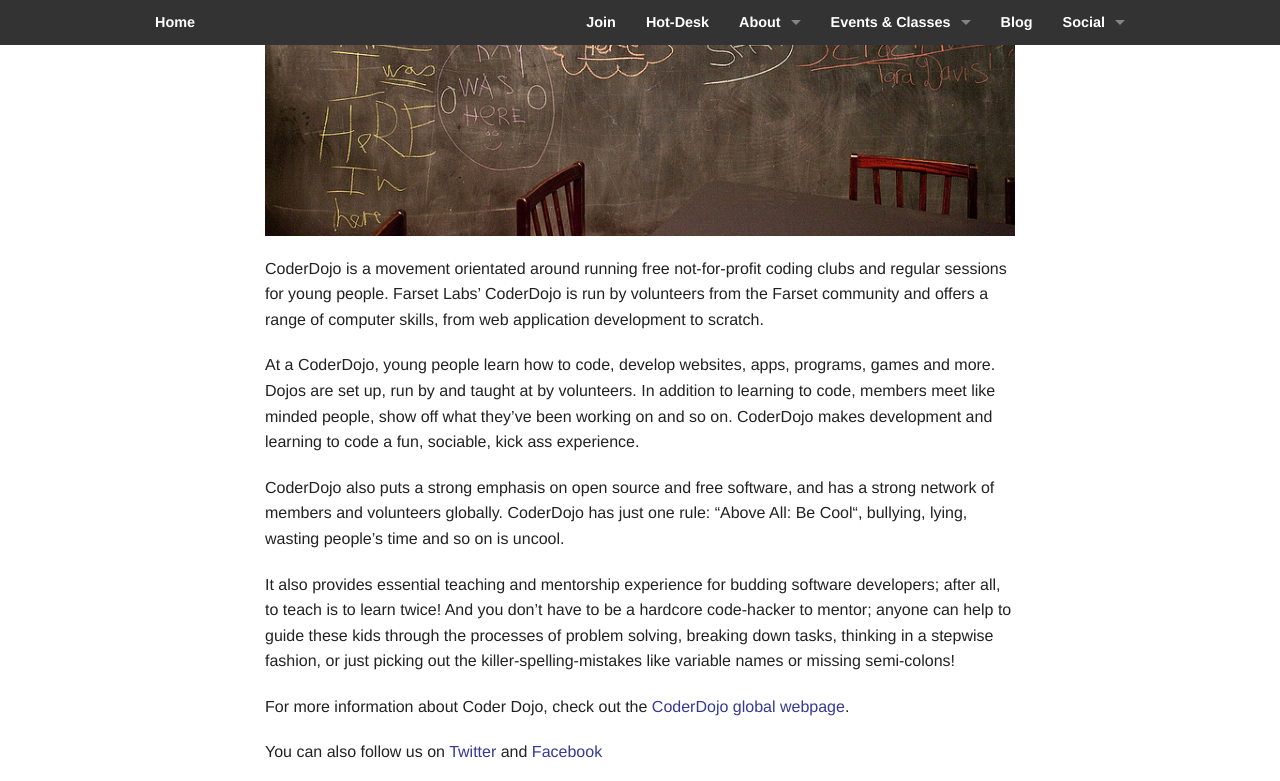
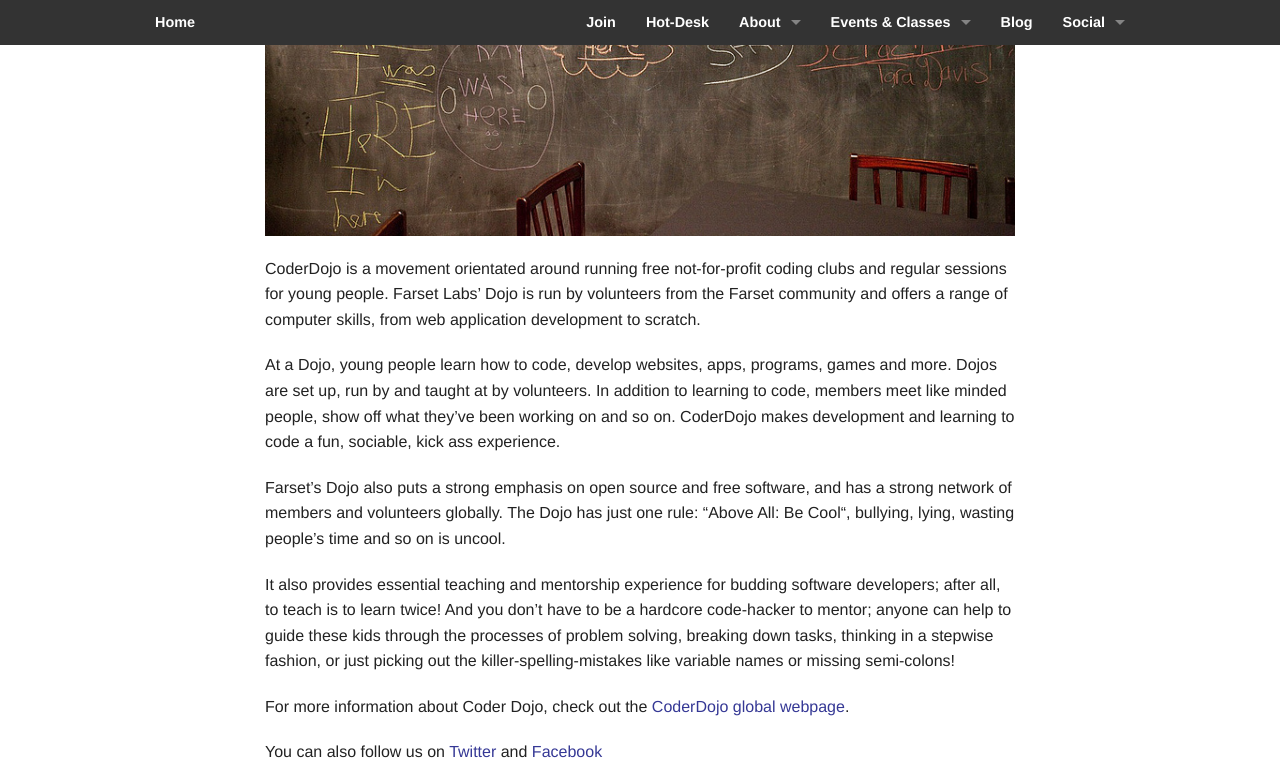
Before and after one commit to FarsetLabs/farsetlabs.github.io, a Jekyll site: the page built from events/coderdojo.md, in a window 1280 px wide and 900 px high, scrolled down 412 px, cut to the strip 0-781 px from the top of the window. Built offline with Jekyll 4.4.1, drawn with Linux system fonts in a browser that asks for light colours.

Commit message:
2018 update; (#159)

```diff
--- a/events/coderdojo.md
+++ b/events/coderdojo.md
@@ -1,17 +1,17 @@
 ---
-title: CoderDojo
+title: Farset Dojo
 parent: "Events & Classes"
 image: /events/coderdojo_800.jpg
 layout: default
 ---
 
-![CoderDojo](/events/coderdojo_800.jpg)
+![FarsetDojo](/events/coderdojo_800.jpg)
 
-CoderDojo is a movement orientated around running free not-for-profit coding clubs and regular sessions for young people. Farset Labs' CoderDojo is run by volunteers from the Farset community and offers a range of computer skills, from web application development to scratch.
+CoderDojo is a movement orientated around running free not-for-profit coding clubs and regular sessions for young people. Farset Labs' Dojo is run by volunteers from the Farset community and offers a range of computer skills, from web application development to scratch.
 
-At a CoderDojo, young people learn how to code, develop websites, apps, programs, games and more. Dojos are set up, run by and taught at by volunteers. In addition to learning to code, members meet like minded people, show off what they’ve been working on and so on. CoderDojo makes development and learning to code a fun, sociable, kick ass experience.
+At a Dojo, young people learn how to code, develop websites, apps, programs, games and more. Dojos are set up, run by and taught at by volunteers. In addition to learning to code, members meet like minded people, show off what they’ve been working on and so on. CoderDojo makes development and learning to code a fun, sociable, kick ass experience.
 
-CoderDojo also puts a strong emphasis on open source and free software, and has a strong network of members and volunteers globally. CoderDojo has just one rule: “Above All: Be Cool“, bullying, lying, wasting people’s time and so on is uncool.
+Farset's Dojo also puts a strong emphasis on open source and free software, and has a strong network of members and volunteers globally. The Dojo has just one rule: “Above All: Be Cool“, bullying, lying, wasting people’s time and so on is uncool.
 
 It also provides essential teaching and mentorship experience for budding software developers; after all, to teach is to learn twice! And you don't have to be a hardcore code-hacker to mentor; anyone can help to guide these kids through the processes of problem solving, breaking down tasks, thinking in a stepwise fashion, or just picking out the killer-spelling-mistakes like variable names or missing semi-colons!
 
@@ -19,7 +19,7 @@ For more information about Coder Dojo, check out the [CoderDojo global webpage](
 
 You can also follow us on [Twitter](http://twitter.com/farsetdojo) and [Facebook](http://facebook.com/farsetdojo)
 
-<div style="width:100%; text-align:left;" ><iframe src="https://www.eventbrite.co.uk/tickets-external?eid=31566726930&amp;ref=etckt" frameborder="0" height="398" width="100%" vspace="0" hspace="0" marginheight="5" marginwidth="5" scrolling="auto" allowtransparency="true"> </iframe><div style="font-family:Helvetica, Arial; font-size:10px; padding:5px 0 5px; margin:2px; width:100%; text-align:left;" ><a style="color:#ddd; text-decoration:none;" target="_blank" href="https://www.eventbrite.co.uk/r/etckt">Online event registration</a><span style="color:#ddd;"> for </span><a style="color:#ddd; text-decoration:none;" target="_blank" href="https://fsl-dojo.eventbrite.co.uk/?ref=etckt">Farset Labs CoderDojo</a> <span style="color:#ddd;">powered by</span> <a style="color:#ddd; text-decoration:none;" target="_blank" href="https://www.eventbrite.co.uk?ref=etckt">Eventbrite</a></div></div>
+<div style="width:100%; text-align:left;" ><iframe src="https://www.eventbrite.co.uk/tickets-external?eid=42152165261&amp;ref=etckt" frameborder="0" height="398" width="100%" vspace="0" hspace="0" marginheight="5" marginwidth="5" scrolling="auto" allowtransparency="true"> </iframe><div style="font-family:Helvetica, Arial; font-size:10px; padding:5px 0 5px; margin:2px; width:100%; text-align:left;" ><a style="color:#ddd; text-decoration:none;" target="_blank" href="https://www.eventbrite.co.uk/r/etckt">Online event registration</a><span style="color:#ddd;"> for </span><a style="color:#ddd; text-decoration:none;" target="_blank" href="https://fsl-dojo.eventbrite.co.uk/?ref=etckt">Farset Labs CoderDojo</a> <span style="color:#ddd;">powered by</span> <a style="color:#ddd; text-decoration:none;" target="_blank" href="https://www.eventbrite.co.uk?ref=etckt">Eventbrite</a></div></div>
 
 # FAQs
 
```
